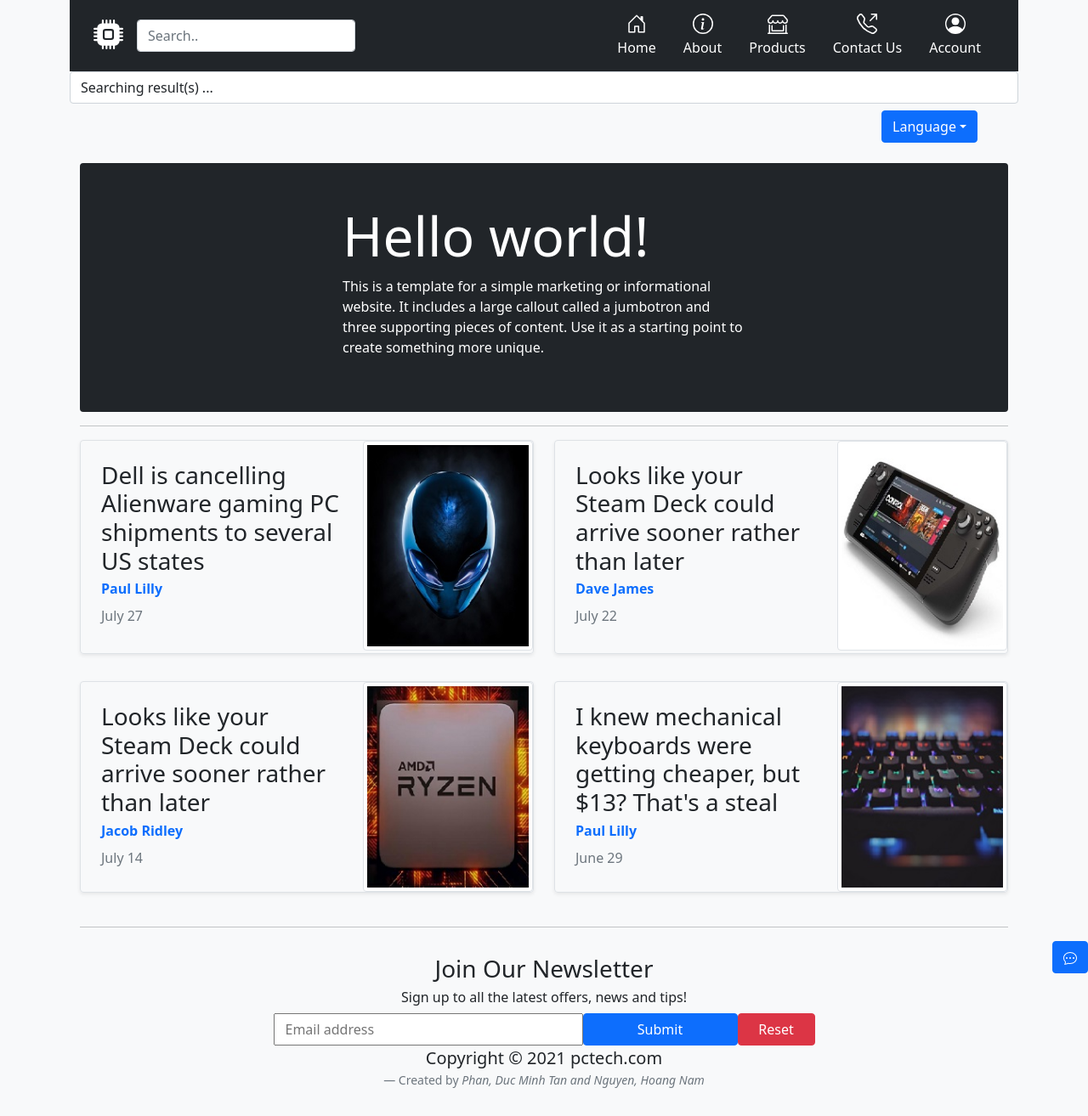
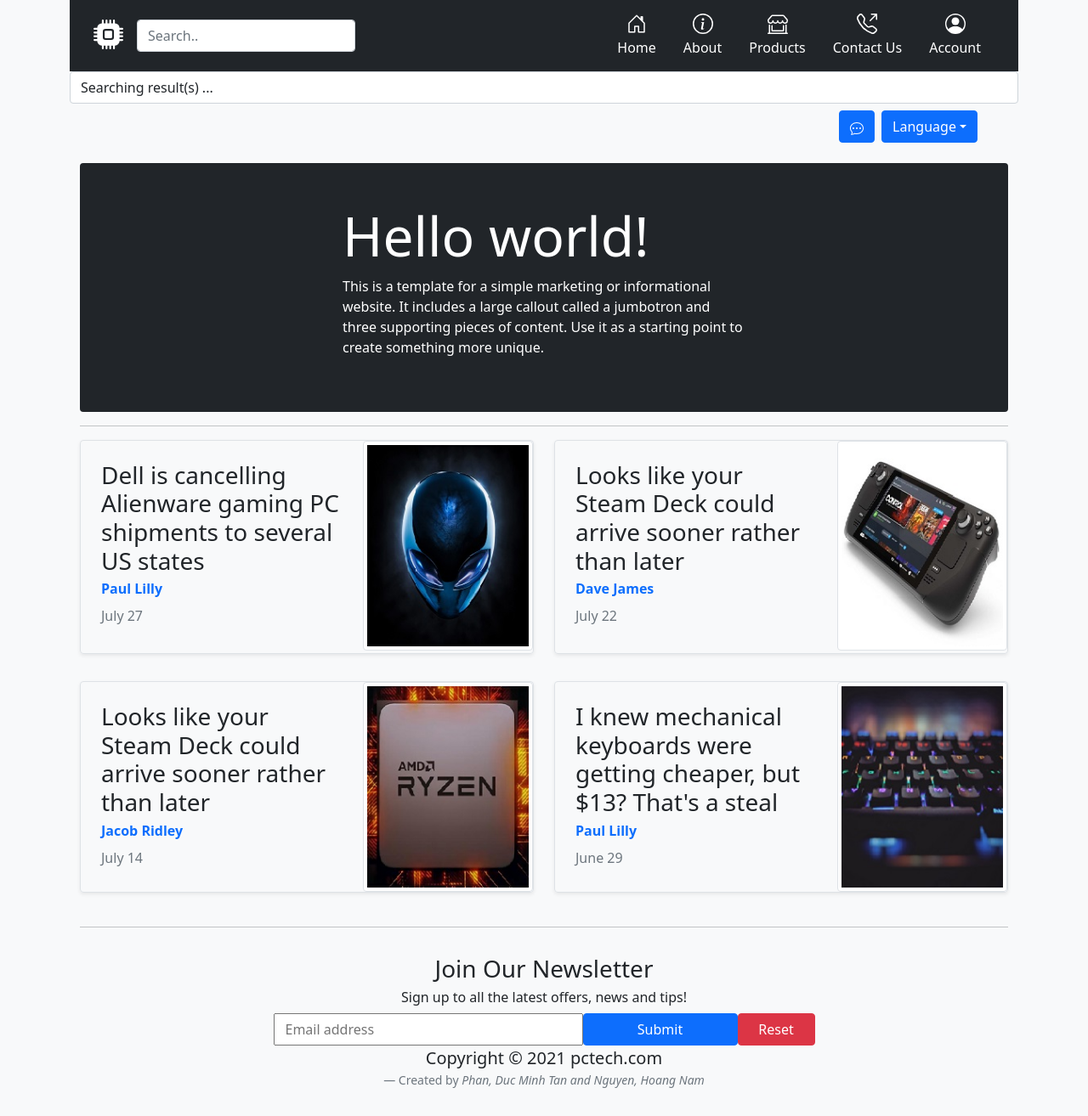
Before and after one commit to TanPhan1112/project2650, a React (Create React App) app in the folder frontend/: page / in a window 1280 px wide. Shown: the whole page at 85% size. Built offline with nearby package versions, Linux system fonts and the light colour scheme; what @feathersjs/feathers, @feathersjs/rest-client would draw is missing.

Commit message:
Chat button modal

```diff
--- a/frontend/src/Home.tsx
+++ b/frontend/src/Home.tsx
@@ -11,7 +11,20 @@
     return (
         <main className="container">
             <div className="px-3 py-2 mb-3">
-                <div className="container d-flex flex-wrap justify-content-end">
+                <div className="container d-grid gap-2 d-md-flex justify-content-md-end">
+                    {/* <button className="btn btn-primary" type="button" data-bs-toggle="modal" data-bs-target="#live-chat">
+                        <svg xmlns="http://www.w3.org/2000/svg" width="16" height="16" fill="currentColor" className="bi bi-chat-dots" viewBox="0 0 16 16">
+                            <path d="M5 8a1 1 0 1 1-2 0 1 1 0 0 1 2 0zm4 0a1 1 0 1 1-2 0 1 1 0 0 1 2 0zm3 1a1 1 0 1 0 0-2 1 1 0 0 0 0 2z" />
+                            <path d="m2.165 15.803.02-.004c1.83-.363 2.948-.842 3.468-1.105A9.06 9.06 0 0 0 8 15c4.418 0 8-3.134 8-7s-3.582-7-8-7-8 3.134-8 7c0 1.76.743 3.37 1.97 4.6a10.437 10.437 0 0 1-.524 2.318l-.003.011a10.722 10.722 0 0 1-.244.637c-.079.186.074.394.273.362a21.673 21.673 0 0 0 .693-.125zm.8-3.108a1 1 0 0 0-.287-.801C1.618 10.83 1 9.468 1 8c0-3.192 3.004-6 7-6s7 2.808 7 6c0 3.193-3.004 6-7 6a8.06 8.06 0 0 1-2.088-.272 1 1 0 0 0-.711.074c-.387.196-1.24.57-2.634.893a10.97 10.97 0 0 0 .398-2z" />
+                        </svg>
+                    </button> */}
+
+                    <button type="button" className="btn btn-primary" data-bs-toggle="modal" data-bs-target="#exampleModal">
+                        <svg xmlns="http://www.w3.org/2000/svg" width="16" height="16" fill="currentColor" className="bi bi-chat-dots" viewBox="0 0 16 16">
+                            <path d="M5 8a1 1 0 1 1-2 0 1 1 0 0 1 2 0zm4 0a1 1 0 1 1-2 0 1 1 0 0 1 2 0zm3 1a1 1 0 1 0 0-2 1 1 0 0 0 0 2z" />
+                            <path d="m2.165 15.803.02-.004c1.83-.363 2.948-.842 3.468-1.105A9.06 9.06 0 0 0 8 15c4.418 0 8-3.134 8-7s-3.582-7-8-7-8 3.134-8 7c0 1.76.743 3.37 1.97 4.6a10.437 10.437 0 0 1-.524 2.318l-.003.011a10.722 10.722 0 0 1-.244.637c-.079.186.074.394.273.362a21.673 21.673 0 0 0 .693-.125zm.8-3.108a1 1 0 0 0-.287-.801C1.618 10.83 1 9.468 1 8c0-3.192 3.004-6 7-6s7 2.808 7 6c0 3.193-3.004 6-7 6a8.06 8.06 0 0 1-2.088-.272 1 1 0 0 0-.711.074c-.387.196-1.24.57-2.634.893a10.97 10.97 0 0 0 .398-2z" />
+                        </svg>
+                    </button>
                     <div className="dropdown">
                         <a className="btn btn-primary dropdown-toggle me-md-2" href="#" role="button" id="dropdownMenuLink" data-bs-toggle="dropdown" aria-expanded="false">
                             {t('language')}
@@ -24,6 +37,44 @@
                     </div>
                 </div>
             </div>
+
+            {/* chat modal */}
+            <div className="modal fade" id="exampleModal" tabIndex={-1} aria-labelledby="exampleModalLabel" aria-hidden="true">
+                <div className="modal-dialog modal-dialog-centered modal-dialog-scrollable ">
+                    <div className="modal-content">
+                    <div className="modal-header">
+                        <h5 className="modal-title" id="liveChatLabel">Live chat</h5>
+                        <button type="button" className="btn-close" data-bs-dismiss="modal" aria-label="Close"></button>
+                    </div>
+                    <div className="modal-body">
+                        <div className="chatArea">
+                            <ul className="messages list-group">
+                                <li className="list-group-item">
+                                    <div className="row">
+                                    <div className="col-2 mx-auto">
+                                        <svg xmlns="http://www.w3.org/2000/svg" width="30" height="30" fill="currentColor" className="bi bi-file-person mt-2" viewBox="0 0 16 16">
+                                            <path d="M12 1a1 1 0 0 1 1 1v10.755S12 11 8 11s-5 1.755-5 1.755V2a1 1 0 0 1 1-1h8zM4 0a2 2 0 0 0-2 2v12a2 2 0 0 0 2 2h8a2 2 0 0 0 2-2V2a2 2 0 0 0-2-2H4z"/>
+                                            <path d="M8 10a3 3 0 1 0 0-6 3 3 0 0 0 0 6z"/>
+                                        </svg>
+                                    </div>
+                                    <div className="col">
+                                        Welcome to our chat support, leave a message and we will be with you soon!
+                                    </div>
+                                    </div>
+                                </li>
+                            </ul>
+                        </div>
+                    </div>
+                    <div className="modal-footer">
+                        <div className="input-group mb-3">
+                            <input type="text" className="form-control" placeholder="Enter your message.." aria-label="messageInput" aria-describedby="button-addon2" />
+                            <button type="submit" className="btn btn-outline-primary" id="button-addon2">Send</button>
+                        </div>
+                    </div>
+                    </div>
+                </div>
+            </div>
+
 
             <div className="jumbotron p-3 p-md-5 text-white rounded bg-dark">
                 <div className="container col-md-6">
@@ -92,22 +143,6 @@
             </div>
             <hr></hr>
 
-            <p className="position-absolute bottom-20 end-0">
-                <button className="btn btn-primary" type="button" data-toggle="collapse" data-target="#collapseExample" aria-expanded="false" aria-controls="collapseExample">
-                    <svg xmlns="http://www.w3.org/2000/svg" width="16" height="16" fill="currentColor" className="bi bi-chat-dots" viewBox="0 0 16 16">
-                        <path d="M5 8a1 1 0 1 1-2 0 1 1 0 0 1 2 0zm4 0a1 1 0 1 1-2 0 1 1 0 0 1 2 0zm3 1a1 1 0 1 0 0-2 1 1 0 0 0 0 2z" />
-                        <path d="m2.165 15.803.02-.004c1.83-.363 2.948-.842 3.468-1.105A9.06 9.06 0 0 0 8 15c4.418 0 8-3.134 8-7s-3.582-7-8-7-8 3.134-8 7c0 1.76.743 3.37 1.97 4.6a10.437 10.437 0 0 1-.524 2.318l-.003.011a10.722 10.722 0 0 1-.244.637c-.079.186.074.394.273.362a21.673 21.673 0 0 0 .693-.125zm.8-3.108a1 1 0 0 0-.287-.801C1.618 10.83 1 9.468 1 8c0-3.192 3.004-6 7-6s7 2.808 7 6c0 3.193-3.004 6-7 6a8.06 8.06 0 0 1-2.088-.272 1 1 0 0 0-.711.074c-.387.196-1.24.57-2.634.893a10.97 10.97 0 0 0 .398-2z" />
-                    </svg>
-                </button>
-            </p>
-
-            <div className="collapse" id="collapseExample">
-                <div className="card card-body">
-                    Anim pariatur cliche reprehenderit, enim eiusmod high life accusamus terry richardson ad squid. Nihil anim keffiyeh helvetica, craft beer labore wes anderson cred nesciunt sapiente ea proident.
-                    </div>
-            </div>
-
-
             <footer className="footer mt-auto py-3 bg-light">
                 <div className="container">
                     <h3 className="text-center">{t('footer.title')}</h3>
@@ -118,7 +153,7 @@
                         <div className="row justify-content-center">
                             <input type="email" className="col-4" name="email" id="email" placeholder={t('footer.email')} />
                             <input className="col-2 signup btn btn-primary" type="submit" placeholder={t('footer.signup')} />
-                            <input className="col-1 signup btn btn-danger" type="reset" placeholder={t('footer.reset')}/>
+                            <input className="col-1 signup btn btn-danger" type="reset" placeholder={t('footer.reset')} />
                         </div>
                     </form>
 
@@ -133,6 +168,8 @@
                     </figure>
                 </div>
             </footer>
+
+            <script src="/socket.io/socket.io.js"></script>
         </main>
     );
 }
```
